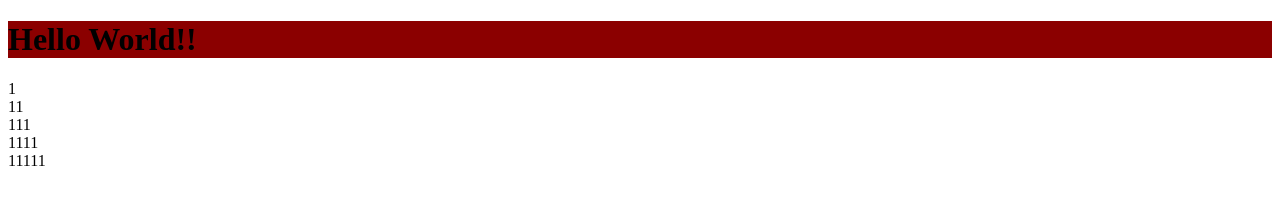
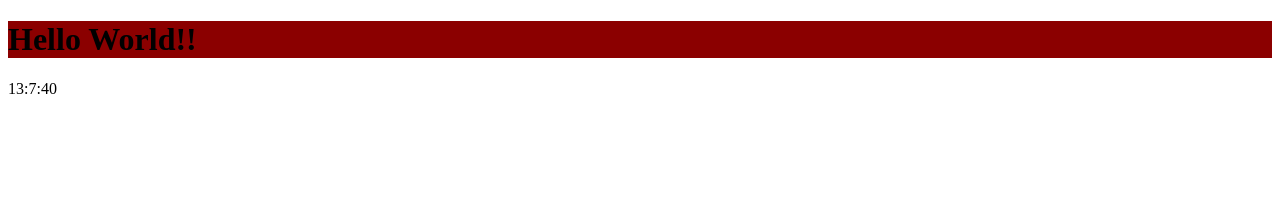
Before and after one commit to hieu1966hn/HDT-JSA19, a plain HTML site: page SS7/Chua_bt_checkpoint1/index.html in a window 1280 px wide. Drawn offline with Linux system fonts and the light colour scheme.

Commit message:
Done bài 04

```diff
--- a/SS7/Chua_bt_checkpoint1/index.html
+++ b/SS7/Chua_bt_checkpoint1/index.html
@@ -64,16 +64,24 @@
     // }
 
     // C2:
-    function numberOneTriangle(n) {
-      for (let i = 1; i <= n; i++) {
-        for (let j = 1; j <= i; j++) {
-          document.write('1')
-        }
-        document.write('<br>')
-      }
-    }
-    numberOneTriangle(5);
+    // function numberOneTriangle(n) {
+    //   for (let i = 1; i <= n; i++) {
+    //     for (let j = 1; j <= i; j++) {
+    //       document.write('1')
+    //     }
+    //     document.write('<br>')
+    //   }
+    // }
+    // numberOneTriangle(5);
 
+
+
+    // Bài 04;
+    const hour = new Date();
+    const minute = new Date();
+    const second = new Date();
+
+    document.write(`${hour.getHours()}:${minute.getMinutes()}:${second.getSeconds()}`)
 
   </script>
 </body>
```
